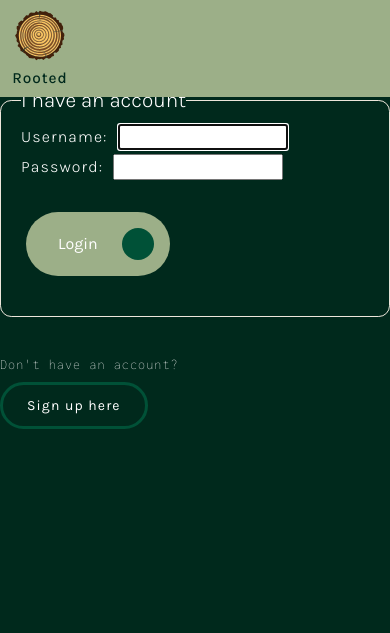
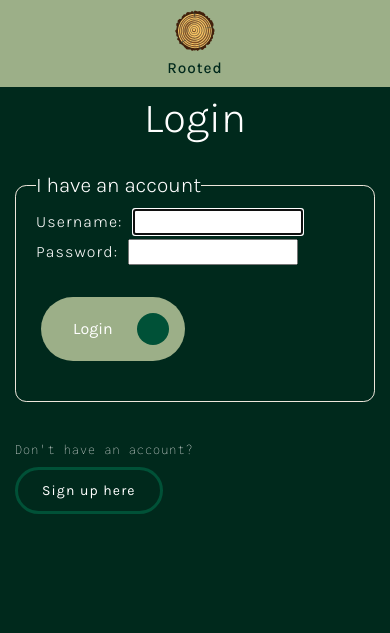
Before and after one commit to lanewells/rooted, a Django app: page / in a window 390 px wide. Shown: the top 633 px of the page. Run offline with Django 5.2, Linux system fonts and the light colour scheme.

Commit message:
CSS changes to base.css.

```diff
--- a/main_app/static/css/base.css
+++ b/main_app/static/css/base.css
@@ -106,7 +106,7 @@ a {
 }
 
 main, .main {
-    padding-top: 85px 15px 115px 15px;
+    padding: 85px 15px 115px 15px;
     width: 100%;
     max-width: 800px;
     height: auto;
@@ -250,6 +250,7 @@ nav {
 @media (max-width: 600px) {
     header {
         padding: 10px;
+        justify-content: center;
     }
 
     .header-container {
@@ -257,7 +258,7 @@ nav {
     }
 
     header img {
-        height: 55px;
+        height: 45px;
         margin: 0;
     }
 
```
